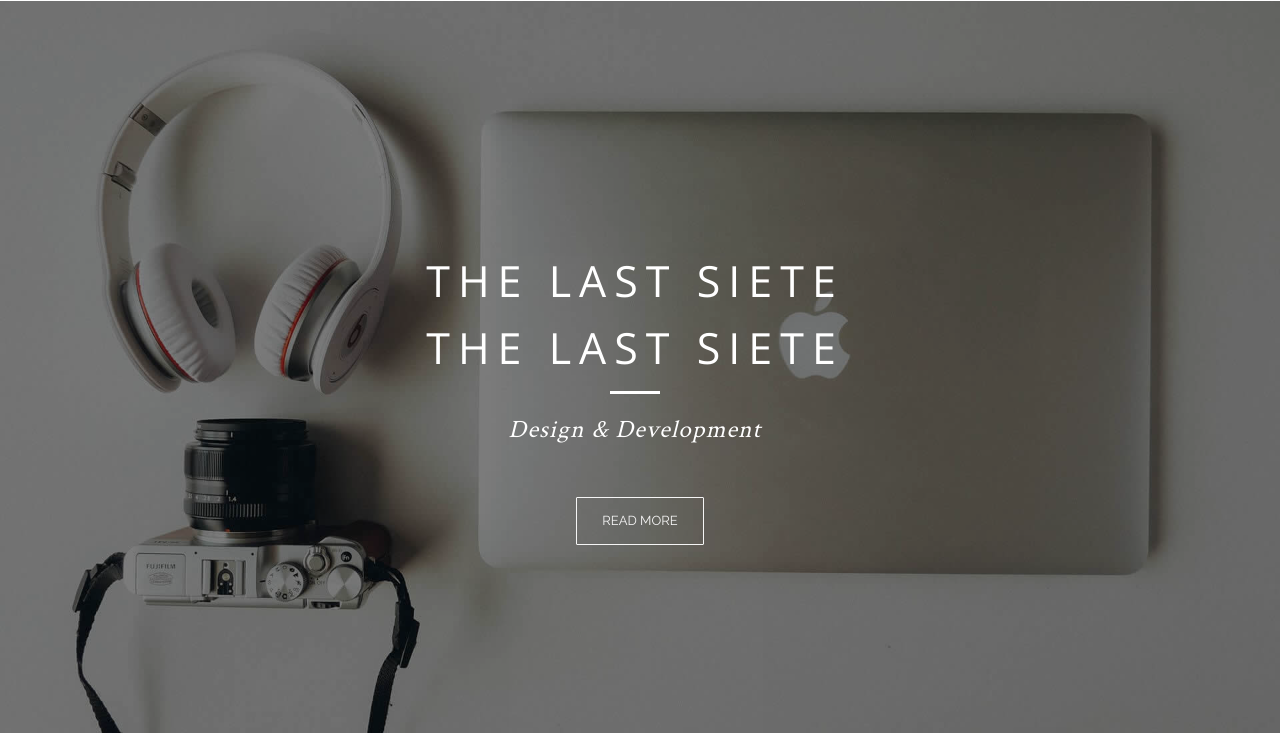
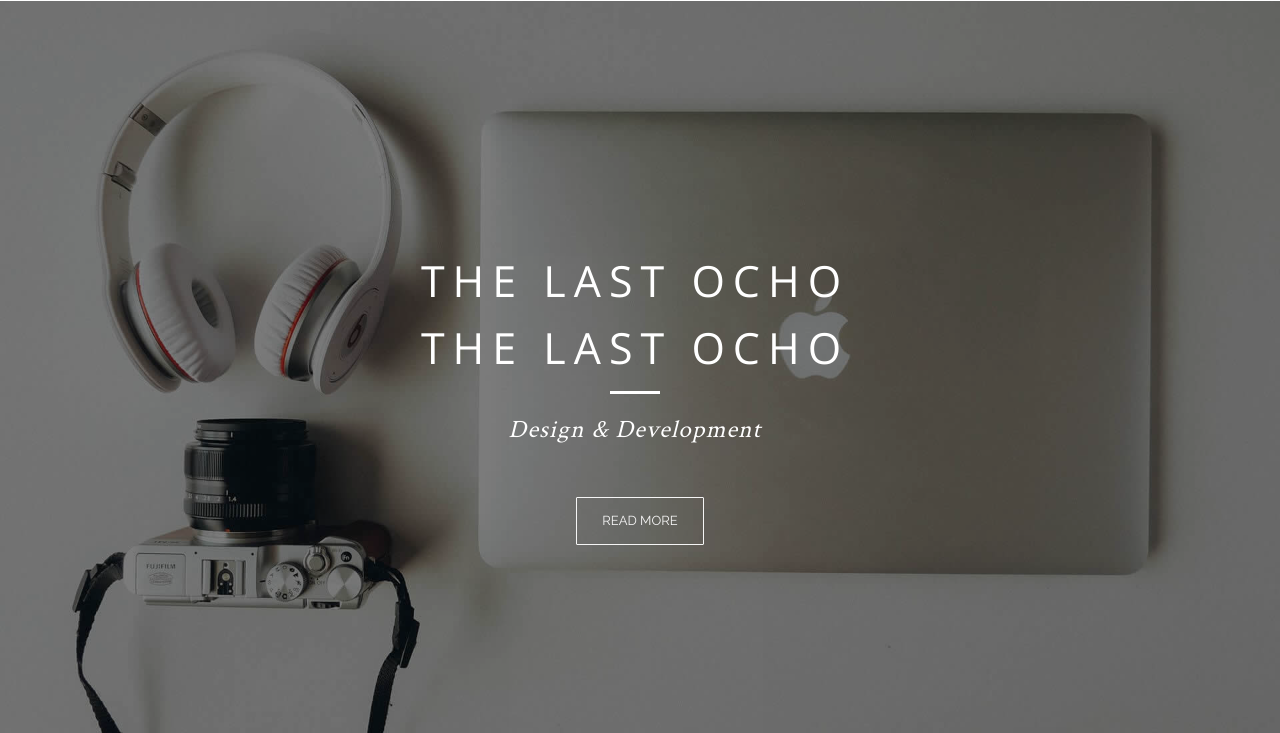
Before and after one commit to jdijeres/github-precy, a plain HTML site: page index.html in a window 1280 px wide. Shown: the part 67-800 px from the top of the page. Drawn offline with nearby package versions, Linux system fonts and the light colour scheme; some packages are replaced by stand-ins of ours.

Commit message:
Update index.html

```diff
--- a/index.html
+++ b/index.html
@@ -106,8 +106,8 @@
                     <ul class="caption-slides">
 
                       <li class="caption">
-                        <h1>THE LAST SIETE</h1>
-                        <h1>THE LAST SIETE</h1>
+                        <h1>THE LAST OCHO</h1>
+                        <h1>THE LAST OCHO</h1>
 
                         <div class="div-line"></div>
                         <p class="hero">Branding, Photography &amp; Web Development</p>
@@ -115,8 +115,8 @@
 
                       <li class="caption">
 
-                        <h1>THE LAST SIETE</h1>
-                        <h1>THE LAST SIETE</h1>
+                        <h1>THE LAST OCHO</h1>
+                        <h1>THE LAST OCHO</h1>
 
                         <div class="div-line"></div>
                         <p class="hero">Design &amp; Development</p>
@@ -124,8 +124,8 @@
 
                       <li class="caption">
 
-                        <h1>THE LAST SIETE</h1>
-                        <h1>THE LAST SIETE</h1>
+                        <h1>THE LAST OCHO</h1>
+                        <h1>THE LAST OCHO</h1>
                         <div class="div-line"></div>
                         <p class="hero">HTML5 &amp; CSS3</p>
                       </li>
```
